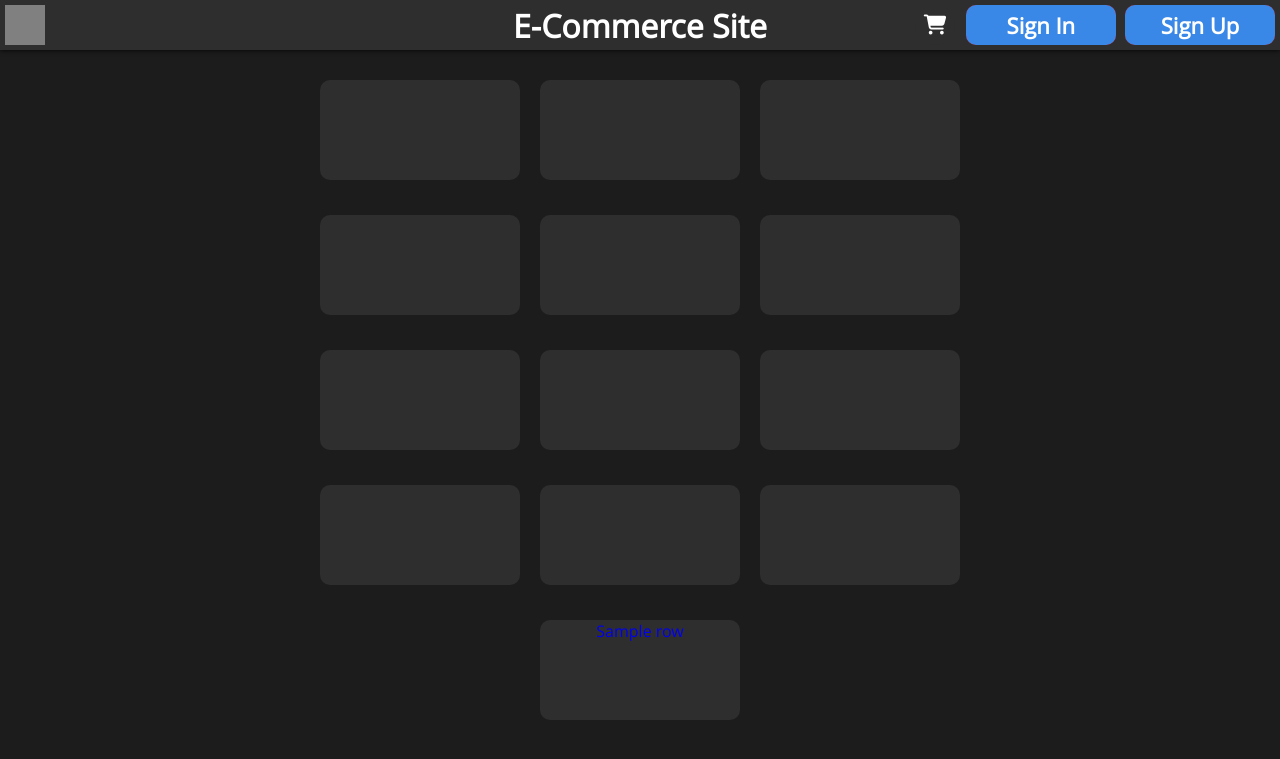
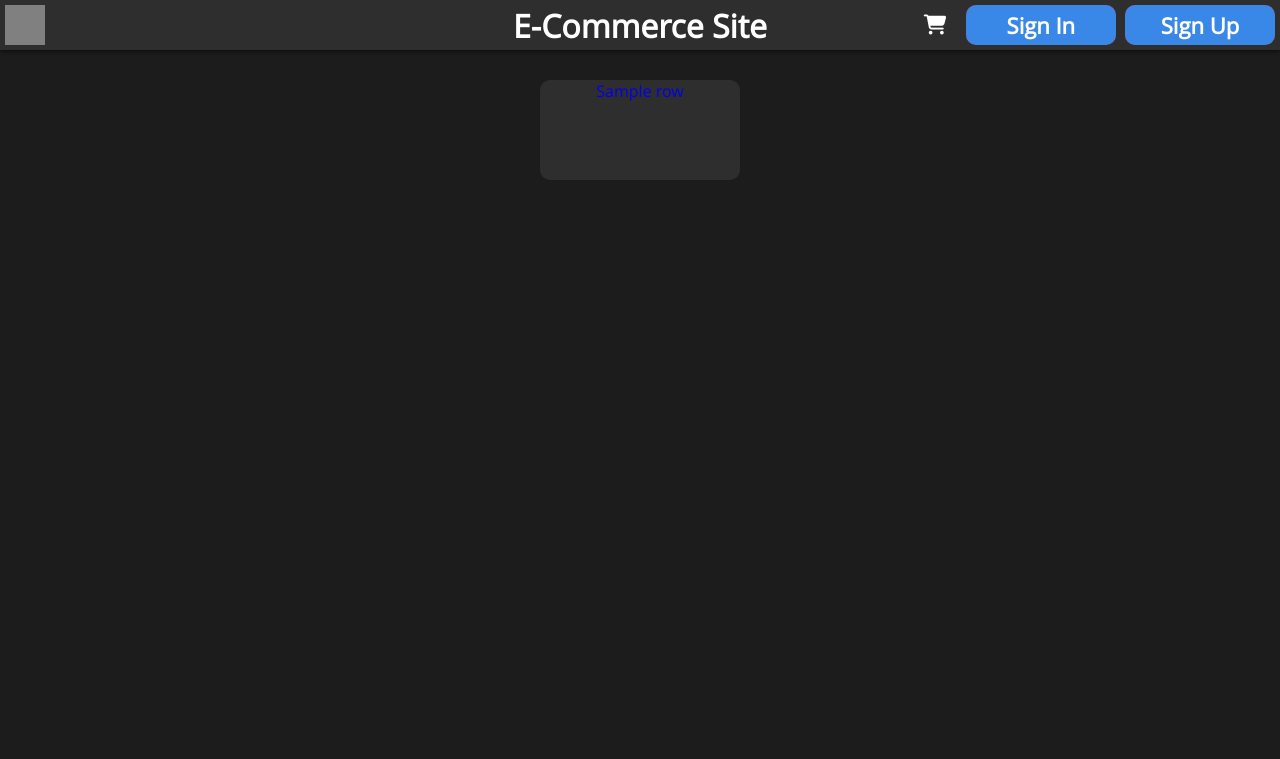
Before and after one commit to erik99s/D0018E, a Flask app: template templates/HomePage.html in a window 1280 px wide. Shown: the top 759 px of the page. Run offline with Flask 2, Linux system fonts and the light colour scheme; the template is opened without the code that fills it: most values are stand-ins (such as "Sample title", 1, 10 or a date in 2020); parts of the project's set-up code (start-up, migrations or seed data) failed here and were passed over; some libraries are stand-ins or nearby versions.

Commit message:
Update HomePage.html

```diff
--- a/templates/HomePage.html
+++ b/templates/HomePage.html
@@ -8,19 +8,7 @@
 
 {% block main %}
 
-<div class="product_table" method="">
-    <a href="/product"><div class="product"></div></a>
-    <a href="/product"><div class="product"></div></a>
-    <a href="/product"><div class="product"></div></a>
-    <a href="/product"><div class="product"></div></a>
-    <a href="/product"><div class="product"></div></a>
-    <a href="/product"><div class="product"></div></a>
-    <a href="/product"><div class="product"></div></a>
-    <a href="/product"><div class="product"></div></a>
-    <a href="/product"><div class="product"></div></a>
-    <a href="/product"><div class="product"></div></a>
-    <a href="/product"><div class="product"></div></a>
-    <a href="/product"><div class="product"></div></a>
+<div class="product_table">
     {% for row in data %}
         <a href="/product"><div class="product">{{row[1]}}</div></a>
     {% endfor %}
```
